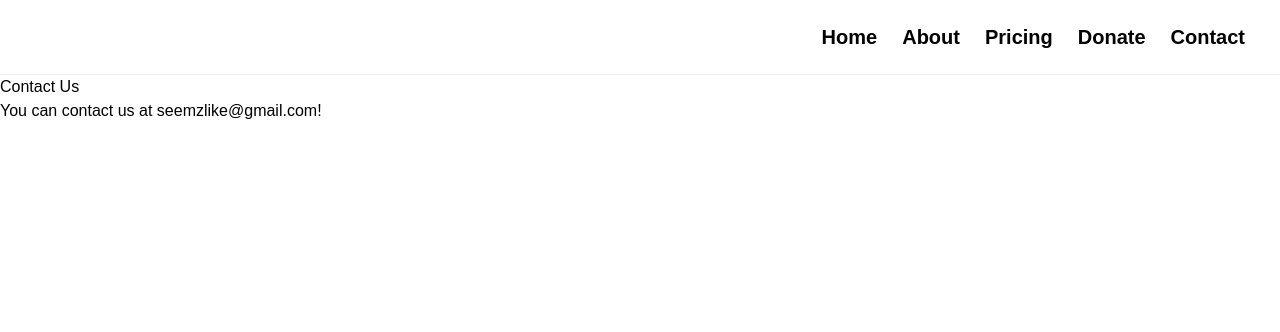
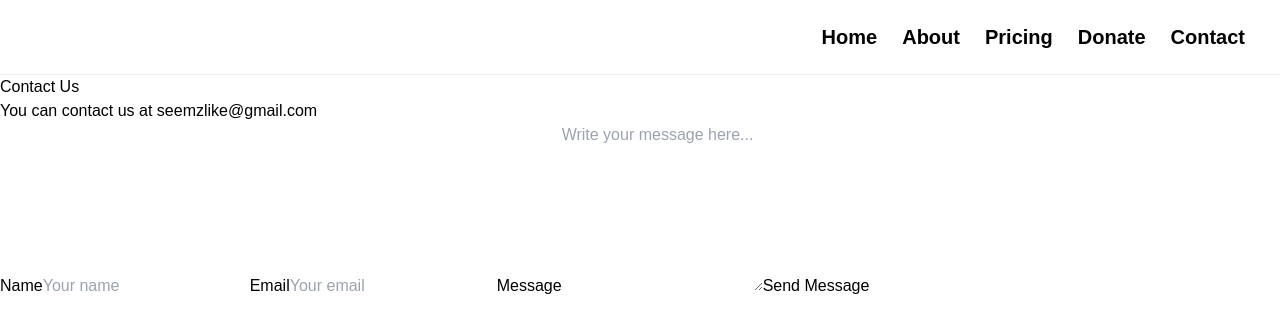
Before and after one commit to H4CK3R1010/Seemz-Like-Magazine, a Next.js app: page /contact in a window 1280 px wide. Shown: the top 332 px of the page. Built offline with nearby package versions, Linux system fonts and the light colour scheme.

Commit message:
format contact page

```diff
--- a/app/contact/page.tsx
+++ b/app/contact/page.tsx
@@ -1,18 +1,84 @@
-export default function Contact(){
+"use client";
 
-return(
-<div className="background">
+import { FormEvent } from "react";
 
-<div className="title">
-Contact Us
-</div>
+export default function Contact() {
+  function handleSubmit(event: FormEvent<HTMLFormElement>) {
+    event.preventDefault();
 
-<div className="subtitle">
-You can contact us at seemzlike@gmail.com!
-</div>
+    alert("Thanks for contacting us!");
 
-</div>
+    event.currentTarget.reset();
+  }
 
-)
+  return (
+    <div className="background">
 
+      <div className="contactPage">
+
+        <h1>
+          Contact Us
+        </h1>
+
+        <p className="contactEmail">
+          You can contact us at{" "}
+          <a href="mailto:seemzlike@gmail.com">
+            seemzlike@gmail.com
+          </a>
+        </p>
+
+        <form
+          className="contactForm"
+          onSubmit={handleSubmit}
+        >
+
+          <label htmlFor="name">
+            Name
+          </label>
+
+          <input
+            id="name"
+            name="name"
+            type="text"
+            placeholder="Your name"
+            required
+          />
+
+
+          <label htmlFor="email">
+            Email
+          </label>
+
+          <input
+            id="email"
+            name="email"
+            type="email"
+            placeholder="Your email"
+            required
+          />
+
+
+          <label htmlFor="message">
+            Message
+          </label>
+
+          <textarea
+            id="message"
+            name="message"
+            placeholder="Write your message here..."
+            rows={7}
+            required
+          />
+
+
+          <button type="submit">
+            Send Message
+          </button>
+
+        </form>
+
+      </div>
+
+    </div>
+  );
 }
```
